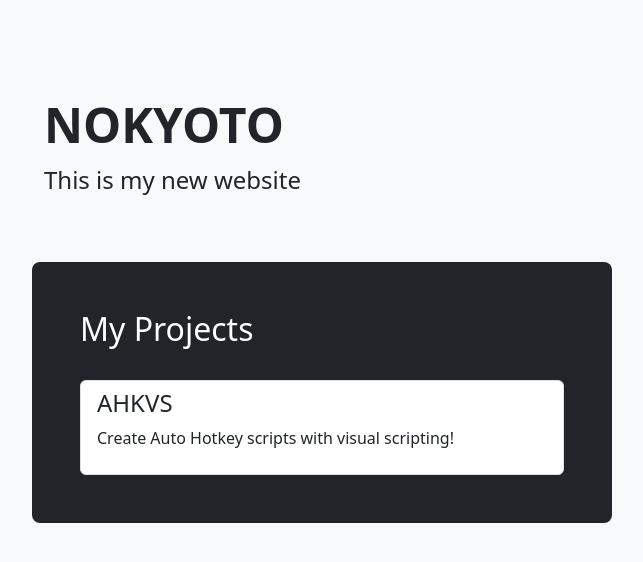
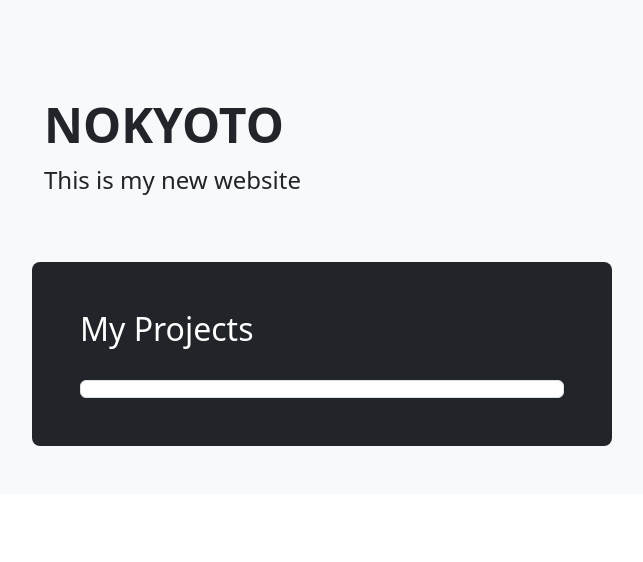
Before and after one commit to nokyoto/nokyoto.github.io, a plain HTML site: page index.html in a window 1280 px wide. Shown: the whole page, without its empty margins (16-659 px from the left). Drawn offline with nearby package versions, Linux system fonts and the light colour scheme.

Commit message:
Update index.html

```diff
--- a/index.html
+++ b/index.html
@@ -18,8 +18,7 @@
             <br>
             <ul class="list-group">
               <li class="list-group-item">
-                <h4>AHKVS</h4>
-                <p>Create Auto Hotkey scripts with visual scripting!</p>
+
             </ul>
           </div>
         </div>
```
